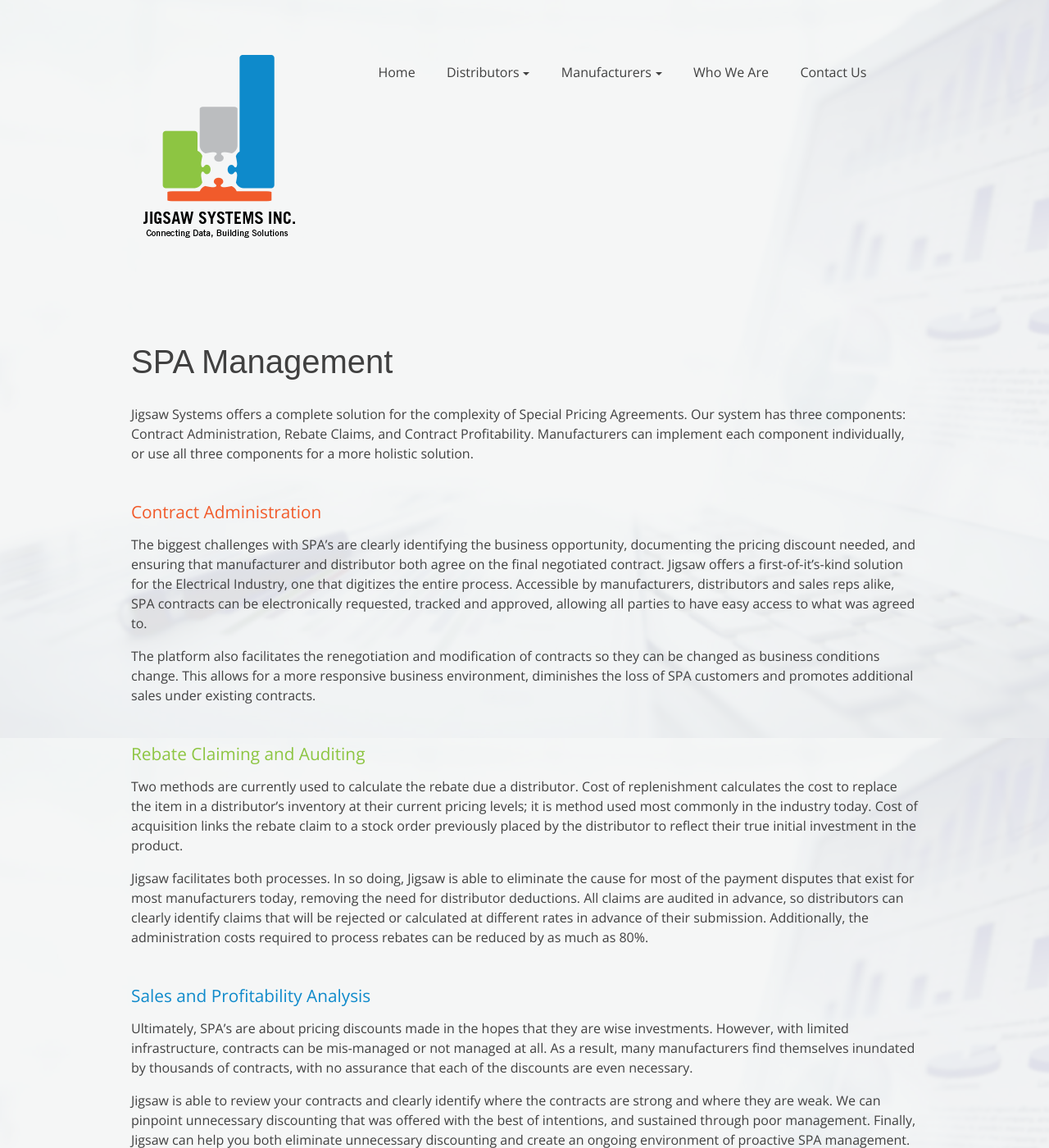
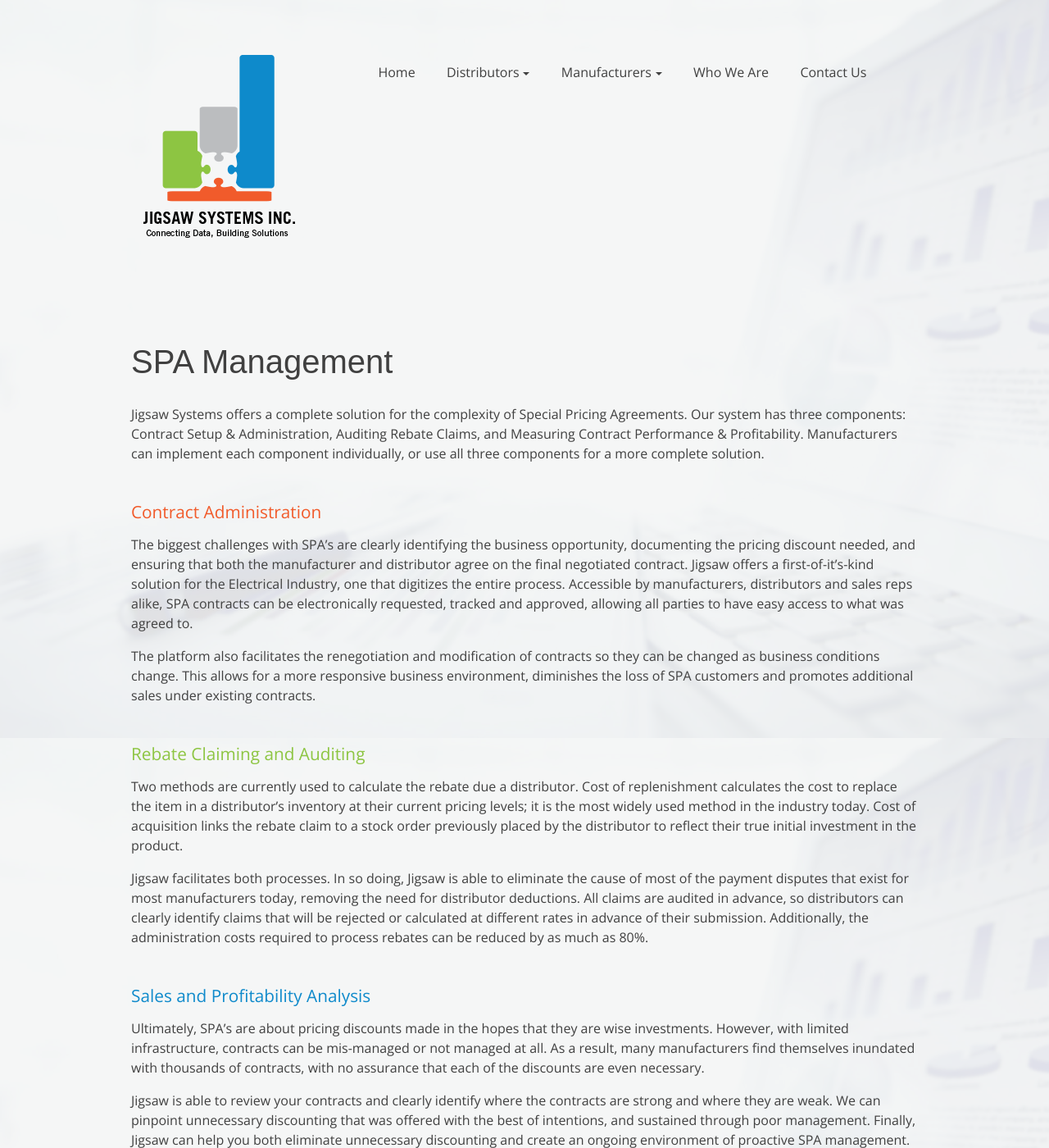
Before and after one commit to Codefully/jigsaw-redo, a Jekyll site: the page built from pages/manufacturers-spa.md, in a window 1280 px wide and 1400 px high. Shown: the whole window at 82% size. Built offline with Jekyll 4.4.1, drawn with Linux system fonts in a browser that asks for light colours; nearby versions of some CDN libraries; some web fonts are replaced.

Commit message:
Updated Manufacturers Spa

```diff
--- a/pages/manufacturers-spa.md
+++ b/pages/manufacturers-spa.md
@@ -6,23 +6,23 @@ layout: page
 
 # SPA Management
 
-Jigsaw Systems offers a complete solution for the complexity of Special Pricing Agreements. Our system has three components: Contract Administration, Rebate Claims, and Contract Profitability. Manufacturers can implement each component individually, or use all three components for a more holistic solution.
+Jigsaw Systems offers a complete solution for the complexity of Special Pricing Agreements. Our system has three components: Contract Setup & Administration, Auditing Rebate Claims, and Measuring Contract Performance & Profitability. Manufacturers can implement each component individually, or use all three components for a more complete solution.
 
 <h2 class="color-orange mt-5 mb-3">Contract Administration</h2>
 
-The biggest challenges with SPA's are clearly identifying the business opportunity, documenting the pricing discount needed, and ensuring that manufacturer and distributor both agree on the final negotiated contract. Jigsaw offers a first-of-it's-kind solution for the Electrical Industry, one that digitizes the entire process. Accessible by manufacturers, distributors and sales reps alike, SPA contracts can be electronically requested, tracked and approved, allowing all parties to have easy access to what was agreed to.
+The biggest challenges with SPA's are clearly identifying the business opportunity, documenting the pricing discount needed, and ensuring that both the manufacturer and distributor agree on the final negotiated contract. Jigsaw offers a first-of-it's-kind solution for the Electrical Industry, one that digitizes the entire process. Accessible by manufacturers, distributors and sales reps alike, SPA contracts can be electronically requested, tracked and approved, allowing all parties to have easy access to what was agreed to.
 
 The platform also facilitates the renegotiation and modification of contracts so they can be changed as business conditions change. This allows for a more responsive business environment, diminishes the loss of SPA customers and promotes additional sales under existing contracts.
 
 <h2 class="color-green mt-5 mb-3">Rebate Claiming and Auditing</h2>
 
-Two methods are currently used to calculate the rebate due a distributor. Cost of replenishment calculates the cost to replace the item in a distributor's inventory at their current pricing levels; it is method used most commonly in the industry today. Cost of acquisition links the rebate claim to a stock order previously placed by the distributor to reflect their true initial investment in the product.
+Two methods are currently used to calculate the rebate due a distributor. Cost of replenishment calculates the cost to replace the item in a distributor's inventory at their current pricing levels; it is the most widely used method  in the industry today. Cost of acquisition links the rebate claim to a stock order previously placed by the distributor to reflect their true initial investment in the product.
 
-Jigsaw facilitates both processes. In so doing, Jigsaw is able to eliminate the cause for most of the payment disputes that exist for most manufacturers today, removing the need for distributor deductions. All claims are audited in advance, so distributors can clearly identify claims that will be rejected or calculated at different rates in advance of their submission. Additionally, the administration costs required to process rebates can be reduced by as much as 80%.
+Jigsaw facilitates both processes. In so doing, Jigsaw is able to eliminate the cause of most of the payment disputes that exist for most manufacturers today, removing the need for distributor deductions. All claims are audited in advance, so distributors can clearly identify claims that will be rejected or calculated at different rates in advance of their submission. Additionally, the administration costs required to process rebates can be reduced by as much as 80%.
 
 <h2 class="color-blue mt-5 mb-3">Sales and Profitability Analysis</h2>
 
-Ultimately, SPA's are about pricing discounts made in the hopes that they are wise investments. However, with limited infrastructure, contracts can be mis-managed or not managed at all. As a result, many manufacturers find themselves inundated by thousands of contracts, with no assurance that each of the discounts are even necessary.
+Ultimately, SPA's are about pricing discounts made in the hopes that they are wise investments. However, with limited infrastructure, contracts can be mis-managed or not managed at all. As a result, many manufacturers find themselves inundated with thousands of contracts, with no assurance that each of the discounts are even necessary.
 
 Jigsaw is able to review your contracts and clearly identify where the contracts are strong and where they are weak. We can pinpoint unnecessary discounting that was offered with the best of intentions, and sustained through poor management. Finally, Jigsaw can help you both eliminate unnecessary discounting and create an ongoing environment of proactive SPA management.
 
```
